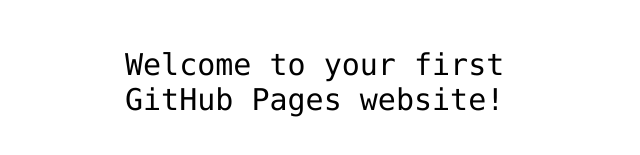
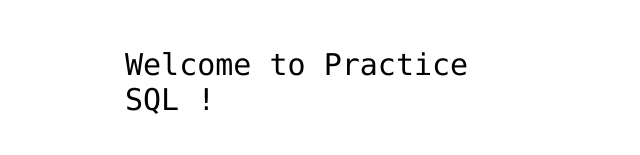
Before and after one commit to asamaei/SQL, a plain HTML site: page index.html in a window 1280 px wide. Shown: the part 341-496 px from the top of the page, without its empty margins (315-955 px from the left). Drawn offline with Linux system fonts and the light colour scheme.

Commit message:
Update index.html

```diff
--- a/index.html
+++ b/index.html
@@ -12,7 +12,7 @@
 <img src="https://octodex.github.com/images/daftpunktocat-thomas.gif" id="octocat" alt="octocat-gif" />
 
 <!-- Change this code here by copy and pasting your template on line 15 -->
-<p>Welcome to your first GitHub Pages website!</p>
+<p>Welcome to Practice SQL !</p>
 
 </body>
 </html>
```
